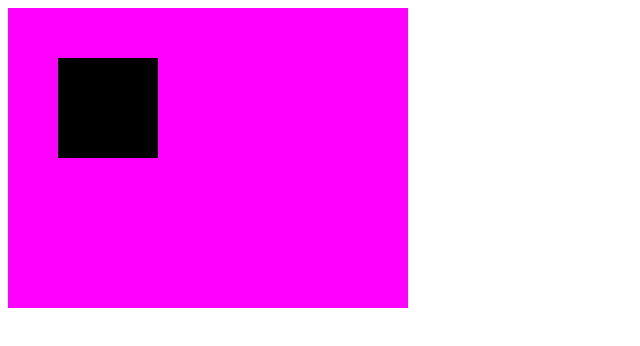
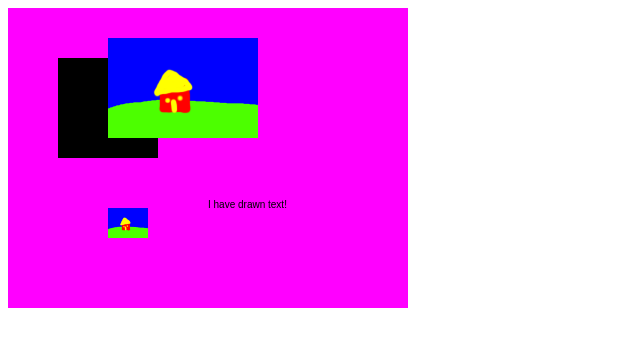
Before and after one commit to Bro-Pals/SimpleJavascriptLib, a plain HTML site: page test/index.html in a window 1280 px wide. Shown: the whole page, without its empty margins (0-640 px from the left). Drawn offline with Linux system fonts and the light colour scheme.

Commit message:
Added better error messages, text drawing, audio loading, and some event listener things.

```diff
--- a/SimpleLibrary/BroPalsJSLib.js
+++ b/SimpleLibrary/BroPalsJSLib.js
@@ -1,11 +1,16 @@
 
 function createBroPalsAPI() {
 
+	var setCanvas;
 	var context;
 	var canvasWidth;
 	var canvasHeight;
 	var assets = {
-		images : {}
+		images : {},
+		sounds : {}
+	};
+	var listeners = {
+		mousedown : []
 	};
 
 	function setCanvasInfo(_id, _contextType) {
@@ -13,44 +18,178 @@ function createBroPalsAPI() {
 		context = canvas.getContext(_contextType);
 		canvasWidth = canvas.width;
 		canvasHeight = canvas.height;
+
+		if (setCanvas) {
+			// clear listeners on a new canvas
+			listeners["mousedown"] = [];
+
+			// remove all events
+			canvas.removeEventListener('mousedown',handleMouseDown,false);
+		}
+
+		setCanvas = true;
+		canvas.addEventListener('mousedown',handleMouseDown,false);
 	}
 
 	function drawRect(_x, _y, _w, _h, _color) {
+		if (!setCanvas) {
+			console.error("BroPalsJSLib: No canvas has been set yet");
+			return;
+		}
 		context.fillStyle = _color;
 		context.fillRect(_x, _y, _w, _h);
 	}
 
 	function fillBackgroundSolidColor(_color) {
+		if (!setCanvas) {
+			console.error("BroPalsJSLib: No canvas has been set yet");
+			return;
+		}
 		drawRect(0, 0, canvasWidth, canvasHeight, _color);
 	}
 
 	function loadImage(_key, _path) {
 		if (_key in (assets.images)) {
-			console.log("BroPalsJSLib: An asset with the key " + _key + " already exists");
+			console.error("BroPalsJSLib: An image with the key " + _key + " already exists");
 			return;
 		}
 		var img = document.createElement("img");
 		img.src = _path;
+		img.id = _key;
+		img.style.display="none";
 		Object.defineProperty((assets.images), _key, {
 			value : img,
 			enumerable : true,
 		});
 	}
 
+	function readyToDraw(_key) {
+		return assets.images[_key].complete;
+	}
+
 	function drawImage(_key, _x, _y) {
-		context.drawImage(assets.images[_key], _x, _y);
+		if (!setCanvas) {
+			console.error("BroPalsJSLib: No canvas has been set yet");
+			return;
+		}
+		if (!readyToDraw(_key)) {
+			console.error("BropalsJSLib: The image with the " + _key + " has not " +
+				"finished loading yet; make a delay after loading before drawing");
+			return;
+		}
+		context.drawImage(assets.images[_key]/*document.getElementById(_key)*/, _x, _y);
 	}
 
 	function drawImageScaled(_key, _x, _y, _w, _h) {
+		if (!setCanvas) {
+			console.error("BroPalsJSLib: No canvas has been set yet");
+			return;
+		}
+		if (!readyToDraw(_key)) {
+			console.error("BropalsJSLib: The image with the " + _key + " has not " +
+				"finished loading yet; make a delay after loading before drawing");
+			return;
+		}
 		context.drawImage(assets.images[_key], _x, _y, _w, _h);
 	}
 
+	function setFont(_font, _color) {
+		context.font=_font;
+		context.fillStyle=_color;
+	}
+
+	function drawText(_text, _x, _y) {
+		if (!setCanvas) {
+			console.error("BroPalsJSLib: No canvas has been set yet");
+			return;
+		}
+		context.fillText(_text, _x, _y);
+	}
+
+	function loadAudio(_key, _path) {
+		if (_key in (assets.sounds)) {
+			console.error("BroPalsJSLib: A sound with the key " + _key + " already exists");
+			return;
+		}
+		var sound = document.createElement("audio");
+		sound.src = _path;
+		sound.id = _key;
+		Object.defineProperty((assets.sounds), _key, {
+			value : sound,
+			enumerable : true,
+		});
+	}
+
+	function readyToPlay(_key) {
+		return assets.sounds[_key].readyState == HTMLMediaElement.HAVE_ENOUGH_DATA;
+	}
+
+	function playAudio(_key) {
+		if (!readyToPlay(_key)) {
+			console.error("BropalsJSLib: The audio with the " + _key + " has not " +
+				"finished loading yet; make a delay after loading before playing");
+			return;
+		}
+		assets.sounds[_key].currentTime = 0;
+		assets.sounds[_key].play();
+	}
+
+	function playAudioVolume(_key, _volume) {
+		if (!readyToPlay(_key)) {
+			console.error("BropalsJSLib: The audio with the " + _key + " has not " +
+				"finished loading yet; make a delay after loading before playing");
+			return;
+		}
+		var oldVolume = assets.sounds[_key].volume;
+		assets.sounds[_key].volume = _volume;
+		playAudio(_key);
+		assets.sounds[_key].volume = _volume; // restore old volume
+	}
+
+	function playAudioVolumeStartTime(_key, _volume, _startTime) {
+		if (!readyToPlay(_key)) {
+			console.error("BropalsJSLib: The audio with the " + _key + " has not " +
+				"finished loading yet; make a delay after loading before playing");
+			return;
+		}
+		var sound = assets.sounds[_key];
+		var oldVolume = sound.volume;
+		sound.volume = _volume;
+		sound.currentTime = _startTime;
+		sound.play();
+		sound.volume = _volume; // restore old volume
+	}
+
+	function addListener(_type, _f) {
+		if (!(_type in listeners)) {
+			console.error("BroPalsJSLib: The listener type '" + _type + "' is "
+				+ "not a valid type");
+				return;
+		}
+		listeners[_type].push(_f);
+	}
+
+	function handleMouseDown(_e) {
+		for (var i in (listeners["mousedown"])) {
+			listeners["mousedown"][i](_e.clientX, _e.clientY);
+		}
+	}
+
 	return {
-		setCanvasInfo,
-		drawRect,
-		fillBackgroundSolidColor,
-		loadImage,
-		drawImage,
-		drawImageScaled
+		setCanvasInfo : setCanvasInfo,
+		drawRect : drawRect,
+		fillBackgroundSolidColor : fillBackgroundSolidColor,
+		loadImage : loadImage,
+		drawImage : drawImage,
+		drawImageScaled : drawImageScaled,
+		setFont : setFont,
+		drawText : drawText,
+		loadAudio : loadAudio,
+		playAudio : playAudio,
+		playAudioVolume : playAudioVolume,
+		playAudioVolumeStartTime : playAudioVolumeStartTime,
+		readyToPlay : readyToPlay,
+		readyToDraw : readyToDraw,
+		addListener : addListener,
 	};
 }
--- a/test/index.html
+++ b/test/index.html
@@ -1,3 +1,4 @@
+<!DOCTYPE html>
 <html>
 <head>
 	<meta charset="UTF-8">
--- a/test/testing.js
+++ b/test/testing.js
@@ -1,5 +1,7 @@
 "use strict";
 // let's try TDD
+
+console.log(document.URL);
 
 var tests = [
 	function testMakeApi() {
@@ -24,17 +26,49 @@ var tests = [
 		api.setCanvasInfo("joe", "2d");
 		api.drawRect(50, 50, 100, 100, "#000000");
 	},
-	function testLoadImageAsset() {
-		var api = createBroPalsAPI();
-		api.loadImage("testImage", "img/testImage.png");
-	},
 	function testDrawingImage() {
 		var api = createBroPalsAPI();
 		api.setCanvasInfo("joe", "2d");
 
 		api.loadImage("testImage", "img/testImage.png");
-		api.drawImage("testImage", 100, 30);
-		api.drawImageScaled("testImage", 100, 200, 40, 30);
+		setTimeout(function drawImages() {
+			if (api.readyToDraw("testImage")) {
+				console.log("image ready!");
+			}
+			api.drawImage("testImage", 100, 30);
+			api.drawImageScaled("testImage", 100, 200, 40, 30);
+		}, 100);
+	},
+	function testDrawingText() {
+		var api = createBroPalsAPI();
+		api.setCanvasInfo("joe", "2d");
+
+		api.setFont("12 Arial", "#000000");
+		api.drawText("I have drawn text!", 200, 200);
+	},
+	function testPlayingAudio() {
+		var api = createBroPalsAPI();
+
+		api.loadAudio("testAudio", "audio/test.mp3");
+		setTimeout(function playAudio() {
+			if (api.readyToPlay("testAudio")) {
+				console.log("audio ready!");
+			}
+			//api.playAudio("testAudio");
+			//api.playAudioVolume("testAudio", 0.3);
+			//api.playAudioVolumeStartTime("testAudio", 0.8, 60);
+		}, 300);
+	},
+	function testMouseClickEvent() {
+		var api = createBroPalsAPI();
+		api.setCanvasInfo("joe", "2d");
+
+		api.addListener("invalid type", function meh(){});
+
+		api.addListener("mousedown", function leftMouse(x, y) {
+			console.log(x, y);
+		});
+
 	}
 ];
 
```
Also changed, not shown: 1 other file. Lines whose indentation alone changed are shown as unchanged.
